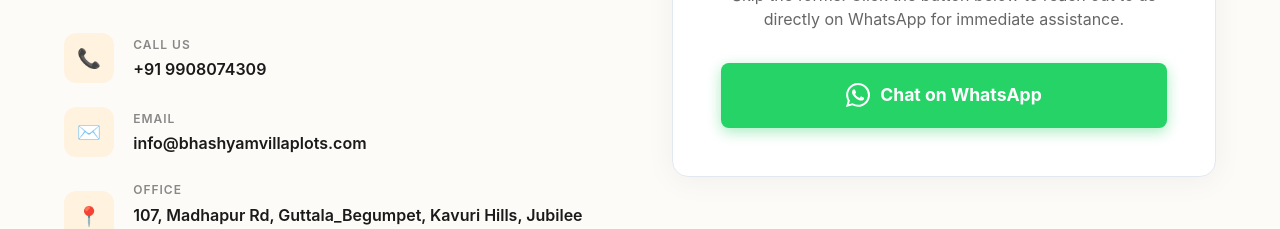
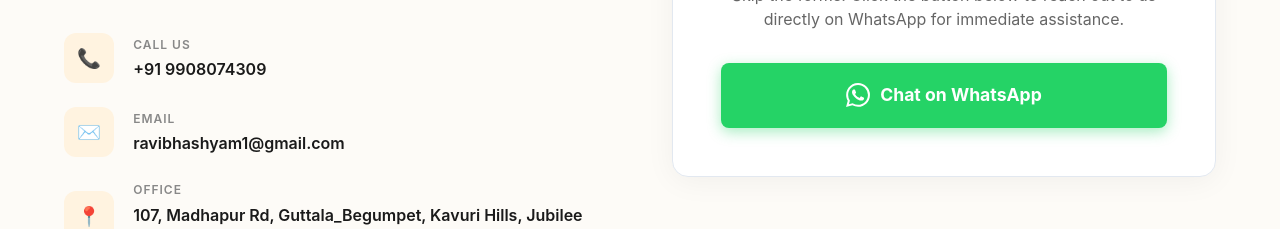
Before and after one commit to Tejatech123/bhashyam-villa-plots-new, a React (Vite) app: page / in a window 1280 px wide. Shown: the part 3620-3849 px from the top of the page. Built offline with nearby package versions, Linux system fonts and the light colour scheme.

Commit message:
chore: update contact email address

```diff
--- a/index.html
+++ b/index.html
@@ -47,7 +47,7 @@
         "@type": "ContactPoint",
         "telephone": "+91-9908074309",
         "contactType": "sales",
-        "email": "info@bhashyamvillaplots.com",
+        "email": "ravibhashyam1@gmail.com",
         "areaServed": "Hyderabad",
         "availableLanguage": ["English", "Telugu", "Hindi"]
       }
--- a/src/pages/Home.jsx
+++ b/src/pages/Home.jsx
@@ -111,7 +111,7 @@ function Contact() {
             <div className="contact-icon-wrapper">✉️</div>
             <div className="contact-item-details">
               <h4>Email</h4>
-              <a href="mailto:info@bhashyamvillaplots.com">info@bhashyamvillaplots.com</a>
+              <a href="mailto:ravibhashyam1@gmail.com">ravibhashyam1@gmail.com</a>
             </div>
           </div>
 
```
